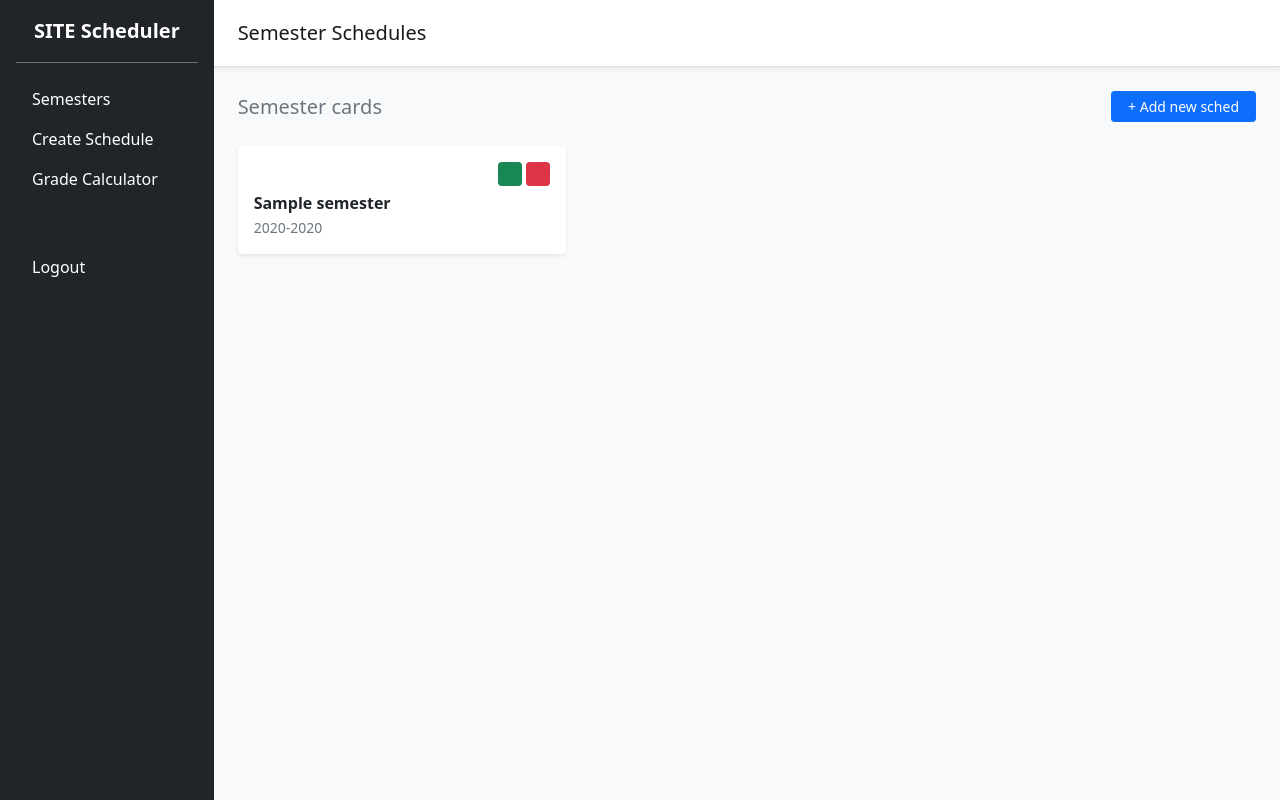
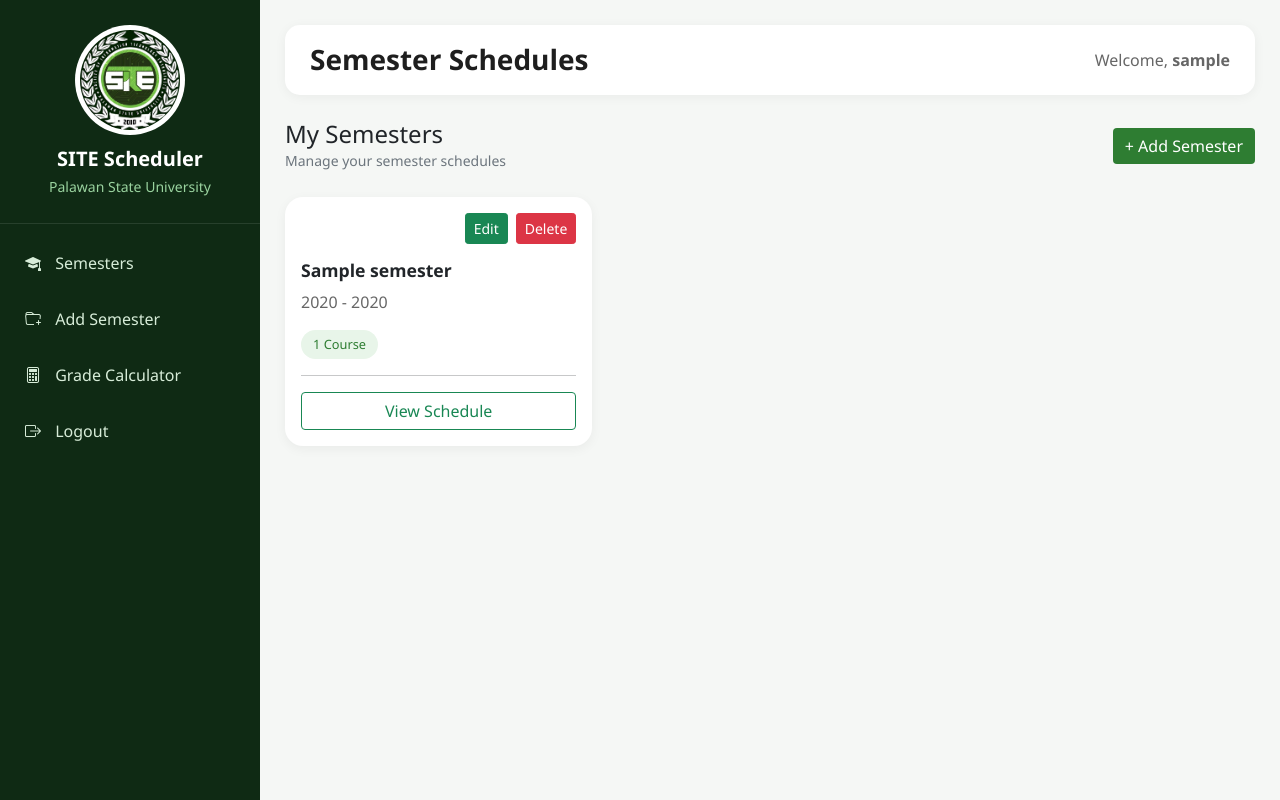
Before and after one commit to FernandezCorporate/AppDev-Finals, a Django app: page / in a window 1280 px wide. Run offline with Django 5.2, Linux system fonts and the light colour scheme; a user stored in the database is signed in; tables that the repository leaves empty hold one stand-in row (values such as "Sample post"); some libraries are stand-ins or nearby versions.

Commit message:
Initial design for home view and added semester_detail and semester_form html

```diff
--- a/Finals_projectsite/templates/base.html
+++ b/Finals_projectsite/templates/base.html
@@ -1,61 +1,213 @@
 {% load static %}
 <!DOCTYPE html>
-<html>
+<html lang="en">
 <head>
     <meta charset="UTF-8">
-   <title>{% block title %} SITE Scheduler and Calculator {% endblock %}</title>
-   <meta content='width=device-width, initial-scale=1.0, maximum-scale=1.0, user-scalable=0, shrink-to-fit=no' name='viewport' />
+    <meta name="viewport" content="width=device-width, initial-scale=1.0">
+    <title>{% block title %}SITE Scheduler{% endblock %}</title>
 
     <link rel="stylesheet" href="{% static 'css/bootstrap.min.css' %}">
+    <link rel="stylesheet" href="https://cdn.jsdelivr.net/npm/bootstrap-icons@1.11.3/font/bootstrap-icons.min.css">
+    <style>
 
-   <style>
-       .hover-effect:hover {
-           background-color: #343a40 !important;
-           color: #fff !important;
+        :root{
+            --dark-green:#0f2a14;
+            --primary-green:#2e7d32;
+            --light-green:#e8f5e9;
+            --border:#dce3dc;
+            --background:#f5f7f5;
         }
-       .list-group-item.active {
-           background-color: #0d6efd !important;
-           color: #fff !important;
+
+        body{
+            margin:0;
+            padding:0;
+            background:var(--background);
+            font-family:'Segoe UI',sans-serif;
         }
+
+        /* SIDEBAR */
+
+        .sidebar{
+            width:260px;
+            height:100vh;
+            position:fixed;
+            left:0;
+            top:0;
+            background:var(--dark-green);
+            overflow-y:auto;
+        }
+
+        .logo-container{
+            text-align:center;
+            padding:25px 15px;
+            border-bottom:1px solid rgba(255,255,255,.1);
+        }
+
+        .logo-container img{
+            width:110px;
+            height:110px;
+            object-fit:cover;
+            border-radius:50%;
+            background:white;
+            padding:5px;
+        }
+
+        .logo-container h5{
+            color:white;
+            margin-top:12px;
+            margin-bottom:3px;
+            font-weight:700;
+        }
+
+        .logo-container small{
+            color:#9ad39f;
+        }
+
+        .sidebar-menu{
+            padding:15px 10px;
+        }
+
+        .sidebar-menu a{
+            display:block;
+            text-decoration:none;
+            color:#d7ecd8;
+            padding:12px 15px;
+            border-radius:10px;
+            margin-bottom:8px;
+            transition:.3s;
+        }
+
+        .sidebar-menu a:hover{
+            background:var(--primary-green);
+            color:white;
+        }
+
+        /* MAIN */
+
+        .main-content{
+            margin-left:260px;
+            padding:25px;
+        }
+
+        .topbar{
+            background:white;
+            border-radius:15px;
+            padding:18px 25px;
+            margin-bottom:25px;
+            box-shadow:0 2px 12px rgba(0,0,0,.05);
+        }
+
+        .page-title{
+            margin:0;
+            font-weight:700;
+            color:#1e1e1e;
+        }
+
+        .welcome{
+            color:#666;
+        }
+
+        .btn-green{
+            background:var(--primary-green);
+            color:white;
+            border:none;
+        }
+
+        .menu-icon {
+             margin-right: 10px;
+        }
+
+        .btn-green:hover{
+            background:#256629;
+            color:white;
+        }
+
+        @media(max-width:768px){
+
+            .sidebar{
+                position:relative;
+                width:100%;
+                height:auto;
+            }
+
+            .main-content{
+                margin-left:0;
+            }
+        }
+
     </style>
+
+    {% block css %}{% endblock %}
 </head>
+<body>
 
-<body>
-    <div class="d-flex" id="wrapper">
-        <div class="bg-dark text-white p-3" id="sidebar-wrapper" style="width: 250px; min-height: 100vh;">
-            <div class="sidebar-heading fs-5 pb-3 mb-3 border-bottom border-secondary text-center fw-bold">
-                SITE Scheduler
+    <div class="sidebar">
+
+        <div class="logo-container">
+
+            <img src="{% static 'images/site_logo.jpg' %}" alt="SITE Logo">
+
+            <h5>SITE Scheduler</h5>
+            <small>Palawan State University</small>
+
         </div>
-            <div class="list-group list-group-flush">
-                <a href="{% url 'home' %}" class="list-group-item list-group-item-action bg-dark text-white border-0 py-2.5 px-3 rounded hover-effect">
+
+        <div class="sidebar-menu">
+            <a href="{% url 'home' %}">
+                <i class="bi bi-mortarboard-fill menu-icon"></i>
                 Semesters
             </a>
-                <a href="{% url 'semester-create' %}" class="list-group-item list-group-item-action bg-dark text-white border-0 py-2.5 px-3 rounded hover-effect">
-                    Create Schedule
+
+            <a href="{% url 'semester-create' %}">
+                <i class="bi bi-folder-plus menu-icon"></i>
+                Add Semester
             </a>
-                <a href="#" class="list-group-item list-group-item-action bg-dark text-white border-0 py-2.5 px-3 rounded hover-effect">
+
+            <a href="#">
+                <i class="bi bi-calculator menu-icon"></i>
                 Grade Calculator
             </a>
-                <a href="#" class="list-group-item list-group-item-action bg-dark text-white border-0 py-2.5 px-3 rounded hover-effect mt-5 text-danger">
+
+            <a href="#">
+                <i class="bi bi-box-arrow-right menu-icon"></i>
                 Logout
             </a>
         </div>
+
     </div>
 
-        <div id="page-content-wrapper" class="w-100 bg-light">
-            <nav class="navbar navbar-expand-lg navbar-light bg-white border-bottom px-4 py-3 shadow-sm">
-                <span class="navbar-brand mb-0 h1 fw-semibold">
-                    {% block page_header %} Welcome {% endblock %}
-                </span>
-            </nav>
+    <div class="main-content">
 
-            <div class="container-fluid p-4">
+        <div class="topbar">
+
+            <div class="d-flex justify-content-between align-items-center">
+
+                <div>
+                    <h3 class="page-title">
+                        {% block page_title %}
+                        SITE Scheduler
+                        {% endblock %}
+                    </h3>
+                </div>
+
+                <div class="welcome">
+                    Welcome,
+                    <strong>{{ request.user.username }}</strong>
+                </div>
+
+            </div>
+
+        </div>
+
         {% block content %}
         {% endblock %}
-            </div>
-        </div>
+
     </div>
 
     <script src="{% static 'js/bootstrap.bundle.min.js' %}"></script>
+
+    {% block scripts %}
+    {% endblock %}
+
 </body>
 </html>
--- a/Finals_projectsite/templates/home.html
+++ b/Finals_projectsite/templates/home.html
@@ -1,34 +1,157 @@
 {% extends 'base.html' %}
-{% load static %}
 
-{% block title %}Semester Schedules{% endblock %}
+{% block title %}
+Semester Schedules
+{% endblock %}
 
-{% block page_header %}Semester Schedules{% endblock %}
+{% block page_title %}
+Semester Schedules
+{% endblock %}
+
+{% block css %}
+<style>
+
+    .section-header{
+        display:flex;
+        justify-content:space-between;
+        align-items:center;
+        margin-bottom:25px;
+    }
+
+    .semester-card{
+        border:none;
+        border-radius:18px;
+        overflow:hidden;
+        transition:.3s;
+        box-shadow:0 3px 12px rgba(0,0,0,.05);
+        height:100%;
+    }
+
+    .semester-card:hover{
+        transform:translateY(-4px);
+    }
+    .semester-title{
+        font-weight:700;
+        font-size:1.1rem;
+    }
+
+    .semester-year{
+        color:#666;
+    }
+
+    .course-badge{
+        background:#e8f5e9;
+        color:#2e7d32;
+        border-radius:30px;
+        padding:5px 12px;
+        font-size:.8rem;
+        display:inline-block;
+    }
+
+    .empty-state{
+        text-align:center;
+        padding:80px 20px;
+        background:white;
+        border-radius:15px;
+        box-shadow:0 3px 12px rgba(0,0,0,.05);
+    }
+
+</style>
+{% endblock %}
 
 {% block content %}
-<div class="d-flex justify-content-between align-items-center mb-4">
-    <h5 class="mb-0 text-muted">Semester cards</h5>
-    <a href="{% url 'semester-create' %}" class="btn btn-primary btn-sm px-3">+ Add new sched</a>
+
+<div class="section-header">
+
+    <div>
+        <h4 class="mb-0">My Semesters</h4>
+        <small class="text-muted">
+            Manage your semester schedules
+        </small>
+    </div>
+
+    <a href="{% url 'semester-create' %}"
+       class="btn btn-green">
+        + Add Semester
+    </a>
+
 </div>
 
-<div class="row g-3">
+<div class="row g-4">
+
     {% for semester in semesters %}
-    <div class="col-md-4">
-        <a href="{% url 'semester-detail' semester.pk %}" class="text-decoration-none">
-            <div class="card shadow-sm border-0 rounded-3 p-3" style="cursor:pointer;">
-                <div class="d-flex justify-content-end gap-1 mb-2">
-                    <a href="{% url 'semester-update' semester.pk %}" class="btn btn-success btn-sm" style="width:24px; height:24px; padding:0;" onclick="event.stopPropagation();"></a>
-                    <a href="{% url 'semester-delete' semester.pk %}" class="btn btn-danger btn-sm" style="width:24px; height:24px; padding:0;" onclick="event.stopPropagation();"></a>
+
+    <div class="col-lg-4 col-md-6">
+
+        <div class="card semester-card">
+
+            <div class="card-top"></div>
+
+            <div class="card-body">
+
+                <div class="d-flex justify-content-end gap-2 mb-3">
+
+                    <a href="{% url 'semester-update' semester.pk %}"
+                       class="btn btn-success btn-sm">
+                        Edit
+                    </a>
+
+                    <a href="{% url 'semester-delete' semester.pk %}"
+                       class="btn btn-danger btn-sm">
+                        Delete
+                    </a>
+
                 </div>
-                <h6 class="fw-bold mb-1 text-dark">{{ semester.semester_name }}</h6>
-                <small class="text-muted">{{ semester.year_start }}-{{ semester.year_end }}</small>
+
+                <h5 class="semester-title">
+                    {{ semester.semester_name }}
+                </h5>
+
+                <p class="semester-year">
+                    {{ semester.year_start }} - {{ semester.year_end }}
+                </p>
+
+                <span class="course-badge">
+                    {{ semester.enrolled_set.count }}
+                    Course{{ semester.enrolled_set.count|pluralize }}
+                </span>
+
+                <hr>
+
+                <a href="{% url 'semester-detail' semester.pk %}"
+                   class="btn btn-outline-success w-100">
+                    View Schedule
+                </a>
+
             </div>
-        </a>
+
+        </div>
+
     </div>
+
     {% empty %}
+
     <div class="col-12">
-        <p class="text-muted">No semesters found. Add one!</p>
+
+        <div class="empty-state">
+
+            <h4>No Semesters Yet</h4>
+
+            <p class="text-muted">
+                Create your first semester schedule.
+            </p>
+
+            <a href="{% url 'semester-create' %}"
+               class="btn btn-green">
+                Create Semester
+            </a>
+
+        </div>
+
     </div>
+
     {% endfor %}
+
 </div>
+
 {% endblock %}
```
Also changed, not shown: Finals_projectsite/templates/semester_detail.html (added, +9 -0 lines), Finals_projectsite/templates/semester_form.html (added, +12 -0 lines), Finals_projectsite/static/images/site_logo.jpg (added). Lines whose indentation alone changed are shown as unchanged.
